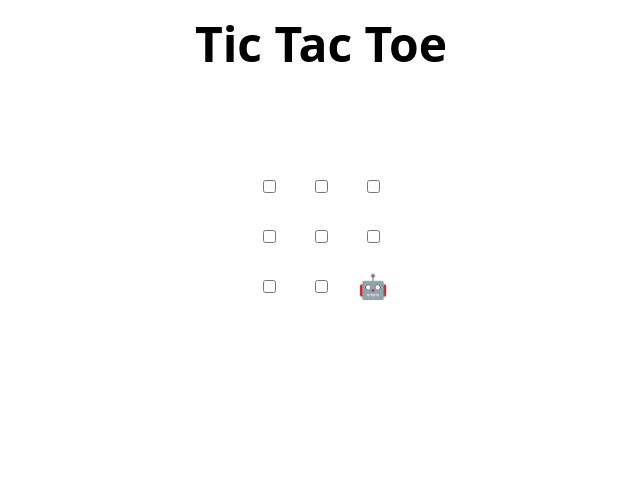
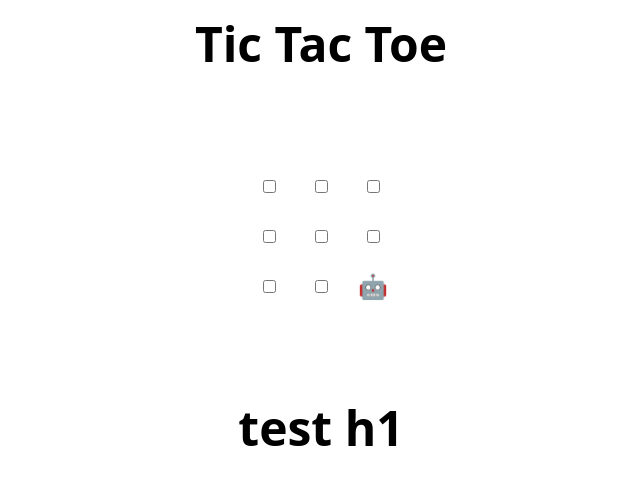
Before and after one commit to bdieaq/skills-review-pull-requests, a plain HTML site: page index.html in a window 1280 px wide. Shown: the whole page, without its empty margins (319-959 px from the left). Drawn offline with Linux system fonts and the light colour scheme.

Commit message:
Update index.html

```diff
--- a/index.html
+++ b/index.html
@@ -48,7 +48,7 @@
 </table>
 
 <h2 hidden>Game over, refresh to play again 🧑‍💻 🤖!</h2>
-
+<h1>test h1</h1>
 <script>
   // Initialization
   const boxes = Array.from(document.querySelectorAll("td"));
```
